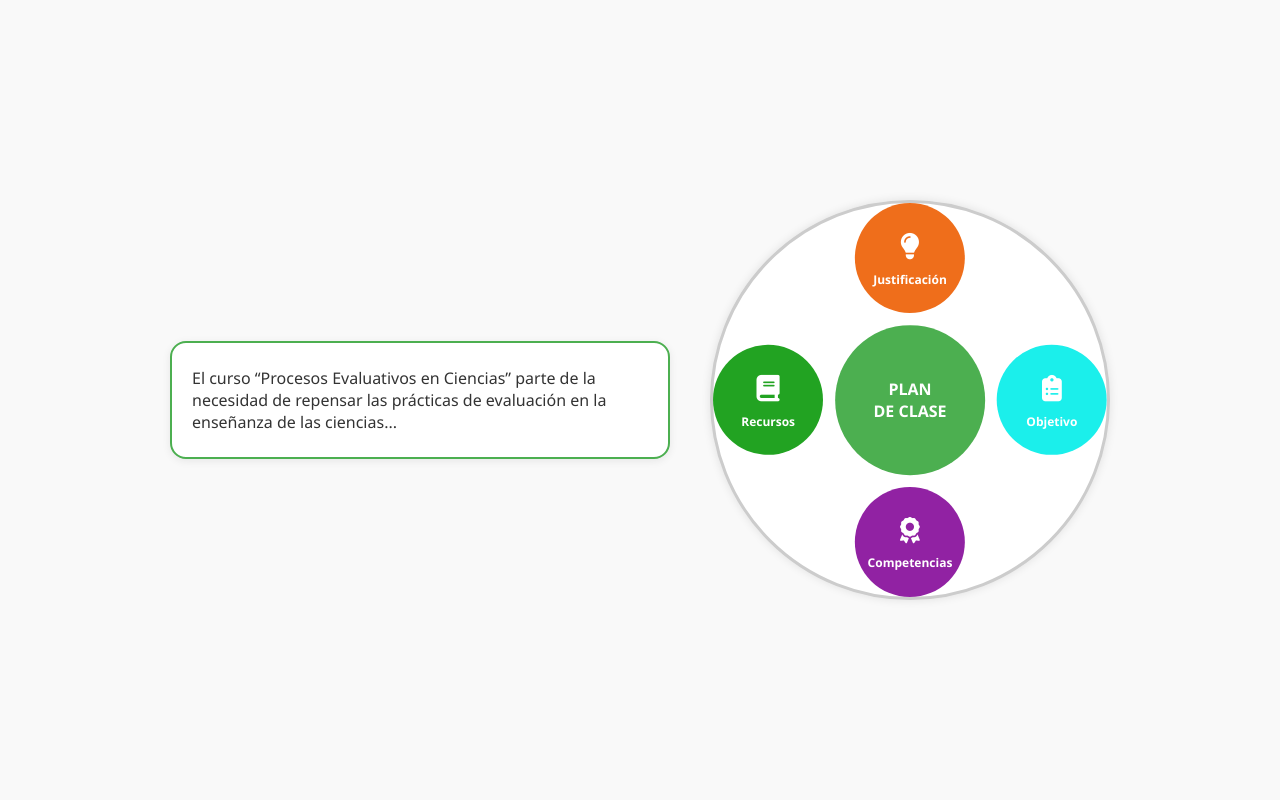
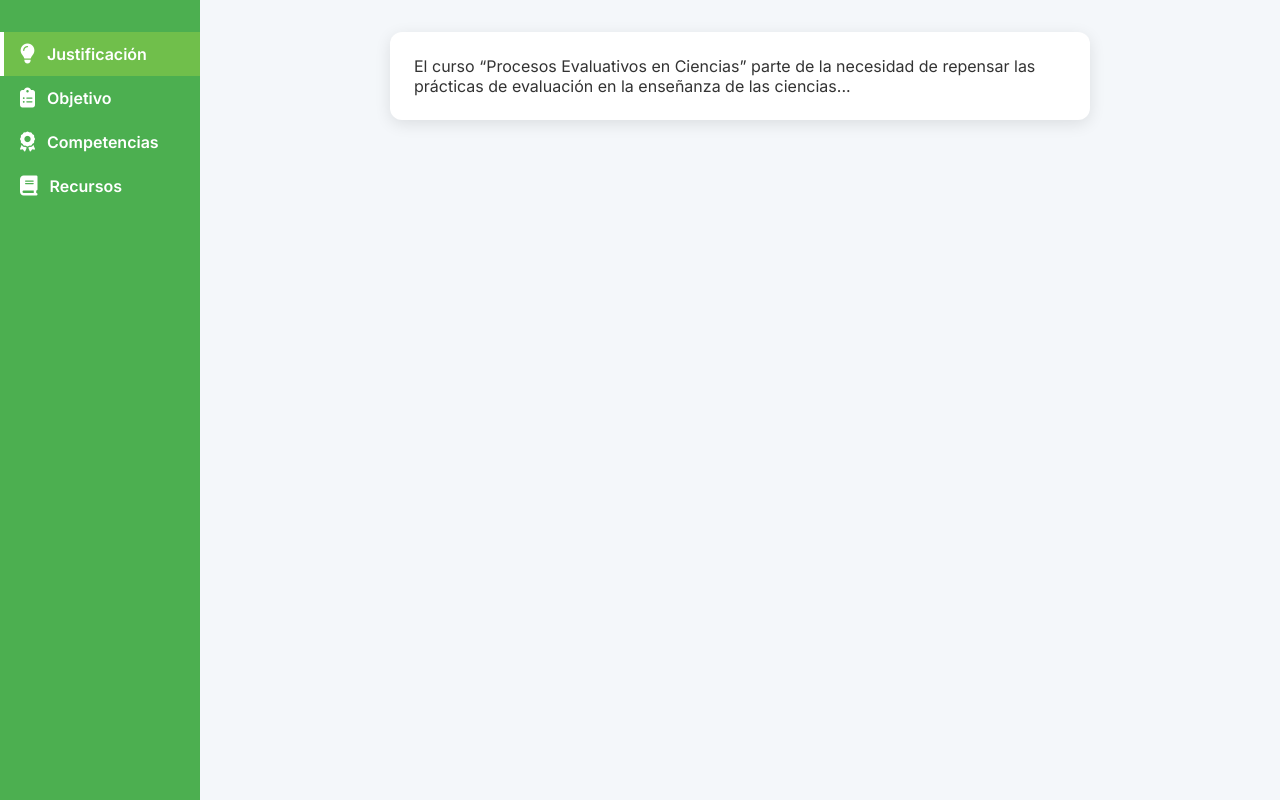
Before and after one commit to luticacu/baseOva, a plain HTML site: page index.html in a window 1280 px wide. Drawn offline with Linux system fonts and the light colour scheme.

Commit message:
nuevo diseño

```diff
--- a/index.html
+++ b/index.html
@@ -3,157 +3,143 @@
 <head>
   <meta charset="UTF-8">
   <title>Plan de Clase Interactivo - Sin JS</title>
+  <!-- FontAwesome -->
   <link rel="stylesheet" href="https://cdnjs.cloudflare.com/ajax/libs/font-awesome/6.4.0/css/all.min.css">
+  <!-- Google Fonts -->
+  <link href="https://fonts.googleapis.com/css2?family=Inter:wght@400;600;700&display=swap" rel="stylesheet">
   <style>
-    * { box-sizing: border-box; }
-
+    /* Variables de color y espacio */
+    :root {
+      --color-primary: #4CAF50;
+      --color-primary-light: #70BF4B;
+      --color-accent1: #EF6E1B;
+      --color-accent2: #1BEFEB;
+      --color-accent3: #9122A3;
+      --bg-page: #f4f7fa;
+      --bg-card: #ffffff;
+      --text-default: #333333;
+      --border-radius: 12px;
+      --transition: 0.3s ease;
+    }
+    *, *::before, *::after { box-sizing: border-box; margin: 0; padding: 0; }
     body {
-      margin: 0;
-      padding: 0;
-      font-family: 'Segoe UI', sans-serif;
-      background: #f9f9f9;
+      font-family: 'Inter', sans-serif;
+      background: var(--bg-page);
+      color: var(--text-default);
+      min-height: 100vh;
+      display: flex;
+      align-items: stretch;
     }
-
+    /* Ocultar radios */
+    input[type="radio"] { display: none; }
+    /* Contenedor principal: sidebar + contenido */
     .main-container {
       display: flex;
-      flex-direction: row;
-      justify-content: center;
-      align-items: center;
-      min-height: 100vh;
-      flex-wrap: wrap;
-      padding: 20px;
+      flex: 1;
+      overflow: hidden;
     }
-
-    .info-box {
-      flex: 1;
-      min-width: 300px;
-      max-width: 500px;
-      background: #fff;
-      border: 2px solid #4CAF50;
-      border-radius: 16px;
-      box-shadow: 0 2px 8px rgba(0,0,0,0.08);
-      padding: 24px 20px;
-      font-size: 1em;
-      color: #333;
-      margin: 20px;
+    /* Sidebar de navegación */
+    .sidebar {
+      width: 200px;
+      background: var(--color-primary);
+      display: flex;
+      flex-direction: column;
+      padding-top: 2rem;
     }
-
-    .circle-container {
-      position: relative;
-      flex: 1;
-      min-width: 300px;
-      max-width: 400px;
-      aspect-ratio: 1/1;
-      border-radius: 50%;
-      background: #ffffff;
-      border: 3px solid #ccc;
-      box-shadow: 0 0 10px rgba(0,0,0,0.1);
-      margin: 20px;
-    }
-
-    .center-circle {
-      position: absolute;
-      width: 38%;
-      height: 38%;
-      background: #4CAF50;
-      color: white;
-      font-weight: bold;
-      font-size: 1em;
-      border-radius: 50%;
-      top: 50%;
-      left: 50%;
-      transform: translate(-50%, -50%);
+    .sidebar label {
       display: flex;
       align-items: center;
-      justify-content: center;
-      text-align: center;
-      padding: 10px;
+      gap: 0.75rem;
+      padding: 0.75rem 1rem;
+      color: #fff;
+      font-weight: 600;
+      cursor: pointer;
+      transition: background var(--transition);
+      border-left: 4px solid transparent;
     }
-
-    .option {
-      position: absolute;
-      width: 28%;
-      height: 28%;
-      border-radius: 50%;
-      color: white;
-      display: flex;
-      flex-direction: column;
-      align-items: center;
-      justify-content: center;
-      text-align: center;
-      font-size: 0.75em;
-      font-weight: bold;
-      cursor: pointer;
-      padding: 6px;
+    .sidebar label:hover {
+      background: rgba(255,255,255,0.1);
     }
-
-    .opt1 { background: #EF6E1B; top: 0%; left: 50%; transform: translate(-50%, 0); }
-    .opt2 { background: #1BEFEB; top: 50%; left: 100%; transform: translate(-100%, -50%); }
-    .opt3 { background: #9122A3; bottom: 0%; left: 50%; transform: translate(-50%, 0); }
-    .opt4 { background: #22A322; top: 50%; left: 0%; transform: translate(0, -50%); }
-
-    .icon-circle {
-      display: flex;
-      align-items: center;
-      justify-content: center;
-      width: 36px;
-      height: 36px;
-      margin-bottom: 6px;
+    /* Indicador de sección activa */
+    #justificacion:checked ~ .main-container .sidebar label[for="justificacion"],
+    #objetivo:checked      ~ .main-container .sidebar label[for="objetivo"],
+    #competencias:checked  ~ .main-container .sidebar label[for="competencias"],
+    #recursos:checked      ~ .main-container .sidebar label[for="recursos"] {
+      background: var(--color-primary-light);
+      border-left-color: #fff;
     }
-
-    .icon-circle i {
-      font-size: 2.2em;
-      color: #fff;
+    .sidebar label i {
+      font-size: 1.25rem;
     }
-
-    input[type="radio"] {
+    /* Área de contenido */
+    .content-area {
+      flex: 1;
+      padding: 2rem;
+      overflow-y: auto;
+      background: var(--bg-page);
+    }
+    .info-box {
+      background: var(--bg-card);
+      border-radius: var(--border-radius);
+      box-shadow: 0 4px 16px rgba(0,0,0,0.1);
+      padding: 1.5rem;
+      font-size: 1rem;
+      max-width: 700px;
+      margin: auto;
       display: none;
+      transition: opacity var(--transition), transform var(--transition);
+      opacity: 0;
+      transform: translateY(20px);
     }
-
-    .content {
-      display: none;
+    /* Mostrar sección activa */
+    #justificacion:checked ~ .main-container .content-area #box-justificacion,
+    #objetivo:checked      ~ .main-container .content-area #box-objetivo,
+    #competencias:checked  ~ .main-container .content-area #box-competencias,
+    #recursos:checked      ~ .main-container .content-area #box-recursos {
+      display: block;
+      opacity: 1;
+      transform: translateY(0);
     }
-
-    #justificacion:checked ~ .main-container .info-box#box-justificacion,
-    #objetivo:checked ~ .main-container .info-box#box-objetivo,
-    #competencias:checked ~ .main-container .info-box#box-competencias,
-    #recursos:checked ~ .main-container .info-box#box-recursos {
-      display: block;
-    }
-
+    /* Responsive: sidebar arriba */
     @media screen and (max-width: 768px) {
-      .main-container {
-        flex-direction: column;
-      }
-
-      .info-box {
-        order: 2;
-      }
-
-      .circle-container {
-        order: 1;
+      body { flex-direction: column; }
+      .sidebar { width: 100%; flex-direction: row; justify-content: space-around; padding: 1rem 0; }
+      .sidebar label { border-left: none; border-bottom: 3px solid transparent; }
+      #justificacion:checked ~ .main-container .sidebar label[for="justificacion"],
+      #objetivo:checked      ~ .main-container .sidebar label[for="objetivo"],
+      #competencias:checked  ~ .main-container .sidebar label[for="competencias"],
+      #recursos:checked      ~ .main-container .sidebar label[for="recursos"] {
+        background: var(--color-primary-light);
+        border-bottom-color: #fff;
       }
     }
   </style>
 </head>
 <body>
-
-  <!-- Controles para seleccionar la sección -->
+  <!-- Radios para controlar las secciones -->
   <input type="radio" name="panel" id="justificacion" checked>
   <input type="radio" name="panel" id="objetivo">
   <input type="radio" name="panel" id="competencias">
   <input type="radio" name="panel" id="recursos">
 
   <div class="main-container">
+    <!-- Sidebar de navegación -->
+    <nav class="sidebar">
+      <label for="justificacion"><i class="fas fa-lightbulb"></i><span>Justificación</span></label>
+      <label for="objetivo"><i class="fas fa-clipboard-list"></i><span>Objetivo</span></label>
+      <label for="competencias"><i class="fas fa-award"></i><span>Competencias</span></label>
+      <label for="recursos"><i class="fas fa-book"></i><span>Recursos</span></label>
+    </nav>
 
-    <!-- Contenido que cambia dinámicamente -->
-    <div id="box-justificacion" class="info-box content">
+    <!-- Área de contenido -->
+    <section class="content-area">
+      <div id="box-justificacion" class="info-box">
         El curso “Procesos Evaluativos en Ciencias” parte de la necesidad de repensar las prácticas de evaluación en la enseñanza de las ciencias...
       </div>
-    <div id="box-objetivo" class="info-box content">
+      <div id="box-objetivo" class="info-box">
         Desarrollar en los estudiantes capacidades para analizar, diseñar y aplicar procesos evaluativos...
       </div>
-    <div id="box-competencias" class="info-box content">
+      <div id="box-competencias" class="info-box">
         <ul>
           <li>Comprensión crítica de los fundamentos teóricos...</li>
           <li>Diseño de instrumentos pertinentes...</li>
@@ -161,7 +147,7 @@
           <li>Disposición hacia la evaluación formativa...</li>
         </ul>
       </div>
-    <div id="box-recursos" class="info-box content">
+      <div id="box-recursos" class="info-box">
         <ul>
           <li>Textos académicos (Santos Guerra, etc.)</li>
           <li>Material multimedia</li>
@@ -169,32 +155,7 @@
           <li>Talleres y análisis de casos</li>
         </ul>
       </div>
-
-    <!-- Navegación en círculo -->
-    <div class="circle-container">
-      <div class="center-circle">PLAN<br>DE CLASE</div>
-
-      <label class="option opt1" for="justificacion">
-        <span class="icon-circle"><i class="fas fa-lightbulb"></i></span>
-        Justificación
-      </label>
-
-      <label class="option opt2" for="objetivo">
-        <span class="icon-circle"><i class="fas fa-clipboard-list"></i></span>
-        Objetivo
-      </label>
-
-      <label class="option opt3" for="competencias">
-        <span class="icon-circle"><i class="fas fa-award"></i></span>
-        Competencias
-      </label>
-
-      <label class="option opt4" for="recursos">
-        <span class="icon-circle"><i class="fas fa-book"></i></span>
-        Recursos
-      </label>
-    </div>
-
+    </section>
   </div>
 </body>
 </html>
```
Lines whose indentation alone changed are shown as unchanged.
